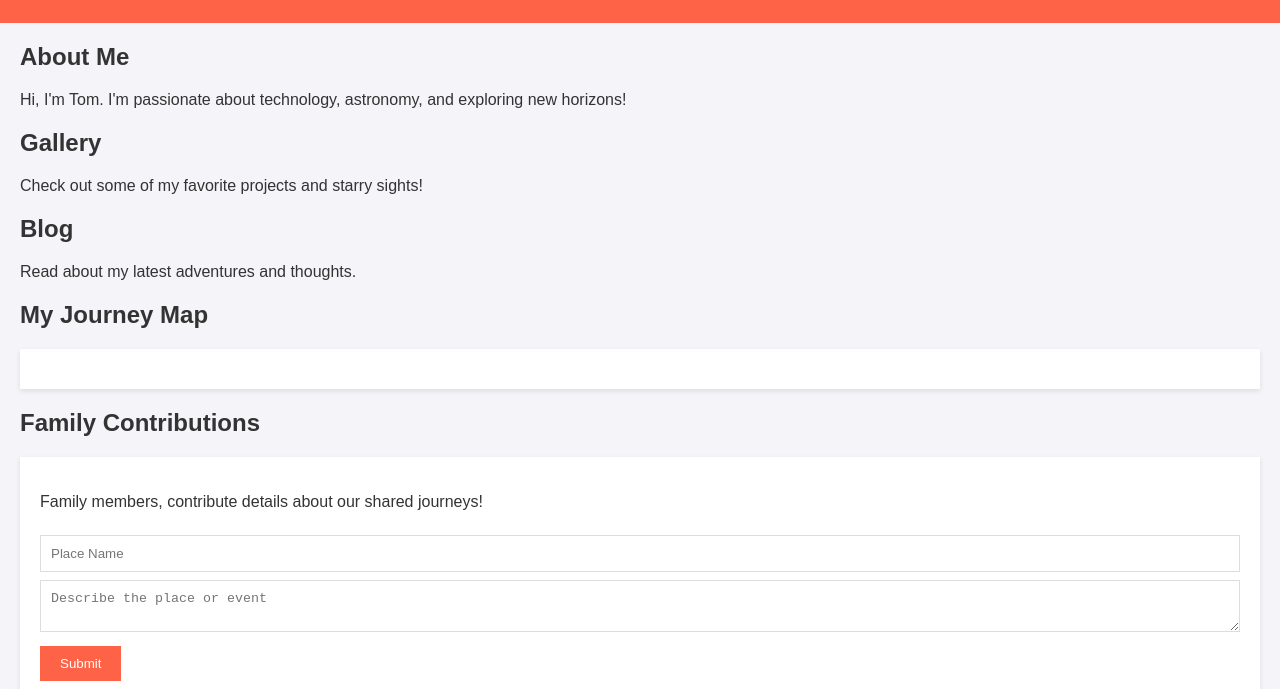
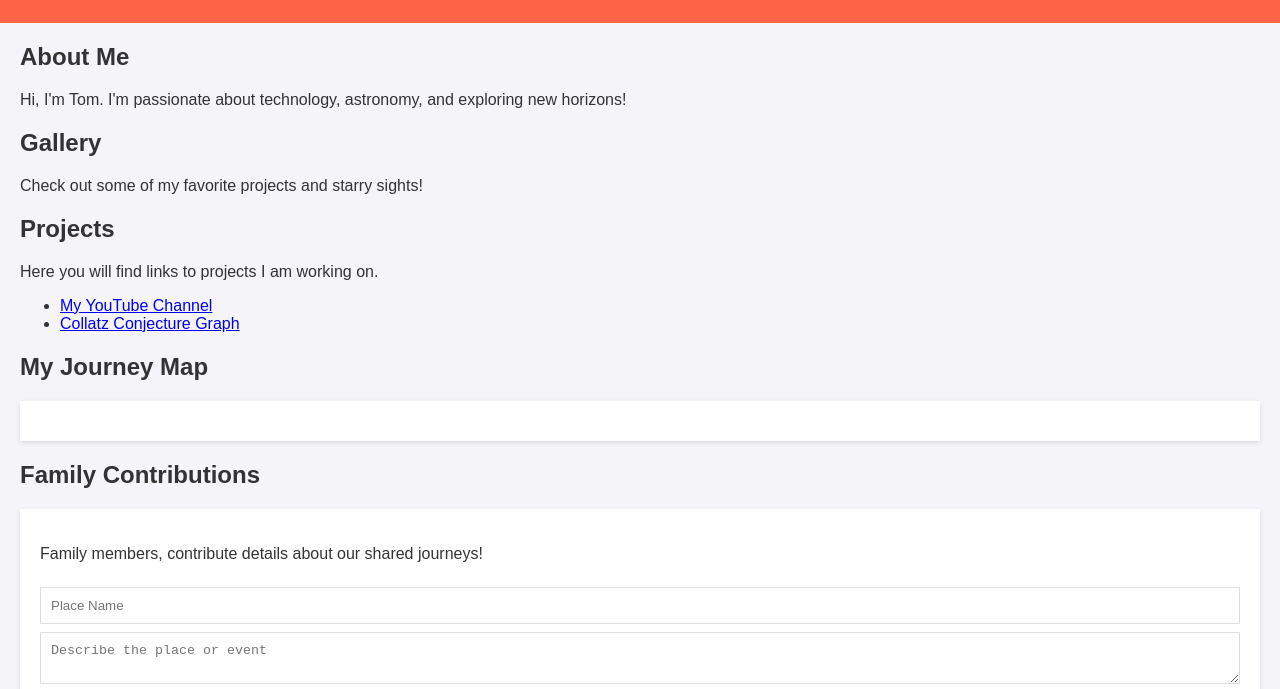
Before and after one commit to TigerTom74/Main, a plain HTML site: page index.html in a window 1280 px wide. Shown: the part 111-800 px from the top of the page. Drawn offline with Linux system fonts and the light colour scheme.

Commit message:
Update index.html

````diff
--- a/index.html
+++ b/index.html
@@ -39,9 +39,21 @@
     <p>Check out some of my favorite projects and starry sights!</p>
 </section>
 
-<section id="blog">
-    <h2>Blog</h2>
-    <p>Read about my latest adventures and thoughts.</p>
+<section id="Projects">
+    <h2>Projects</h2>
+    <p>Here you will find links to projects I am working on.</p>
+	<ul>
+		<li>
+			<a href="https://www.youtube.com/@tnolan1454" target="_blank">
+				My YouTube Channel
+			</a>
+		</li>
+		<li>
+			<a href="CollatzConjectureGraph.html" target="_blank">
+				Collatz Conjecture Graph
+			</a>
+		</li>
+	</ul>
 </section>
 
 <section id="map">
@@ -72,11 +84,9 @@
 </section>
 
 <footer>
-    <p>Contact me at <a href="mailto:example@example.com">example@example.com</a></p>
+    <!-- <p>Contact me at <a href="mailto:example@example.com">tom_nolan@hotmail.com</a></p> -->
+	<p>Last Updated Date: October 26,2024</p>
 </footer>
 
 </body>
 </html>
-```
-
-Make sure to replace the URLs with your actual social media profiles. Let me know if you need any more changes!
````
